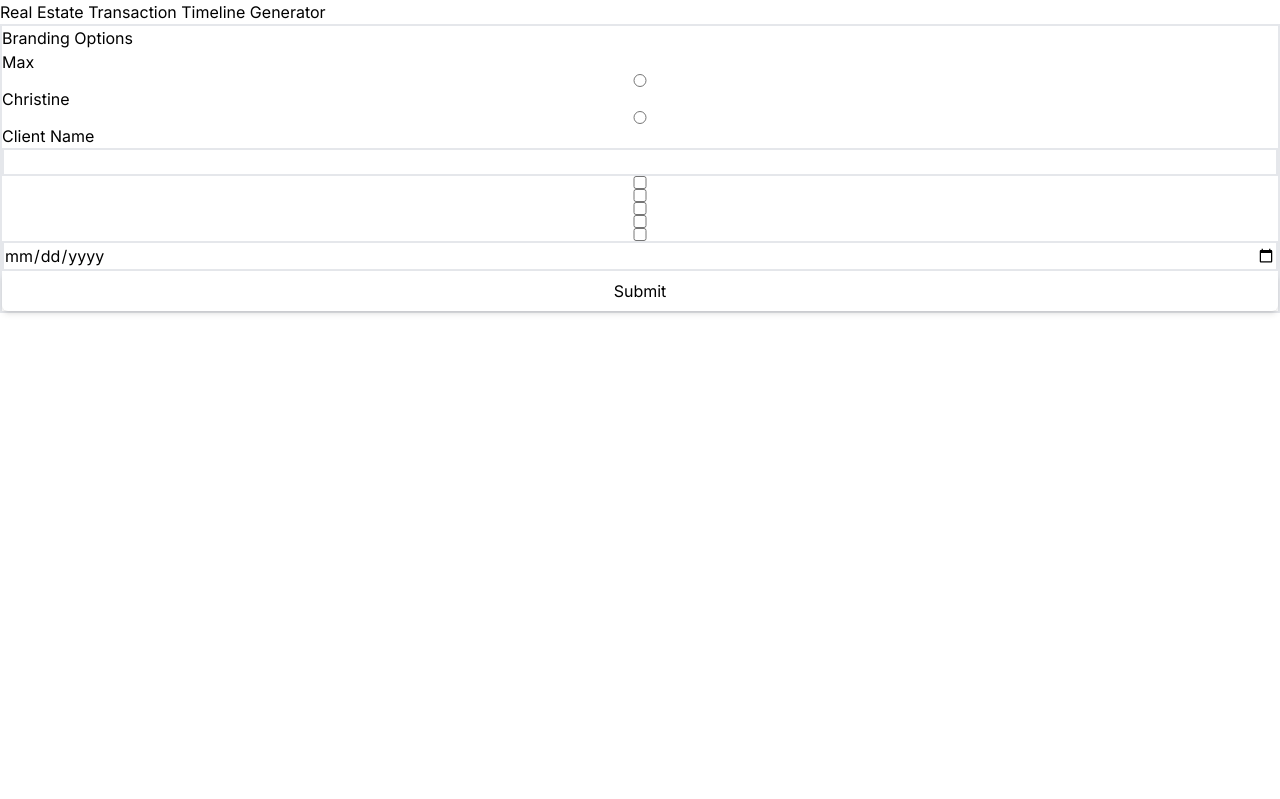
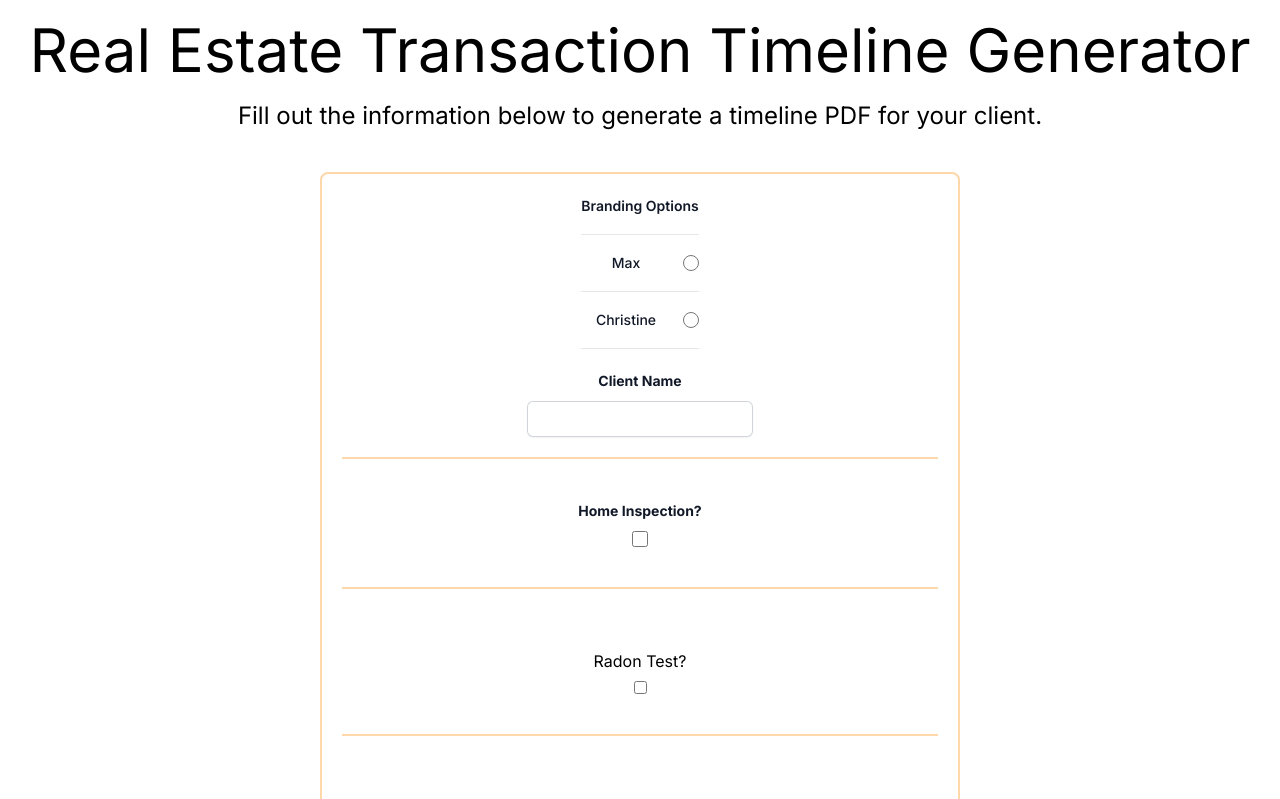
Before and after one commit to MaxHolzmann/real-estate-timeline-gen, a Next.js app: page / in a window 1280 px wide. Shown: the top 799 px of the page. Built offline with nearby package versions, Linux system fonts and the light colour scheme.

Commit message:
begins design of all forms

```diff
--- a/app/components/PrintPage.js
+++ b/app/components/PrintPage.js
@@ -5,16 +5,46 @@ const PrintPage = forwardRef((props, ref) => {
 
   const timelineInfo = { ...timeline };
 
-  console.log("timeline info", timelineInfo);
+  const fixedDates = {
+    homeInspectionDueDate: new Date(
+      timelineInfo.homeInspectionDueDate
+    ).toLocaleDateString("US-EN", { timeZone: "UTC" }),
+    radonInspectionDueDate: new Date(
+      timelineInfo.radonInspectionDueDate
+    ).toLocaleDateString("US-EN", {
+      timeZone: "UTC",
+    }),
+    wellWaterSepticDueDate: new Date(
+      timelineInfo.wellWaterSepticDueDate
+    ).toLocaleDateString("US-EN", {
+      timeZone: "UTC",
+    }),
+    appraisalDueDate: new Date(
+      timelineInfo.appraisalDueDate
+    ).toLocaleDateString("US-EN", {
+      timeZone: "UTC",
+    }),
+    loanCommitmentDueDate: new Date(
+      timelineInfo.loanCommitmentDueDate
+    ).toLocaleDateString("US-EN", {
+      timeZone: "UTC",
+    }),
+    closingDate: new Date(timelineInfo.closingDate).toLocaleDateString(
+      "US-EN",
+      {
+        timeZone: "UTC",
+      }
+    ),
+  };
 
   /*
- ORDER OF TIMELINE
-  Home inspection?
-  Radon Test?
-  well / water / septic?
-  appraisal
-  loan commitment
-  closing date, utility reminder
+  Example from my previous project on how I fixed date formatting without giving the wrong dates.
+    entered.map((entry) => {
+    entry.hours = entry.hours;
+    entry.date = new Date(entry.date).toLocaleDateString("US-EN", {
+      timeZone: "UTC",
+    });
+  });
   */
 
   return (
@@ -38,7 +68,7 @@ const PrintPage = forwardRef((props, ref) => {
                 <b>Home Inspection:</b> Please call a home inspector to schedule
                 the home inspection as soon as possible. Any negotiations with
                 respect to the report are due by{" "}
-                <b>{timelineInfo.homeInspectionDueDate}</b>
+                <b>{fixedDates.homeInspectionDueDate}</b>
               </p>
             </div>
           </>
@@ -51,7 +81,7 @@ const PrintPage = forwardRef((props, ref) => {
             <div>
               <p>
                 <b>Radon Test:</b> The Radon test and any negotiations are due
-                by <b>{timelineInfo.radonInspectionDueDate}</b>
+                by <b>{fixedDates.radonInspectionDueDate}</b>
               </p>
             </div>
           </>
@@ -65,7 +95,7 @@ const PrintPage = forwardRef((props, ref) => {
               <p>
                 <b>Well, Water & Septic Tests:</b> Any tests or negotiations
                 with respect to the Well / Water / Septic are due by{" "}
-                <b>{timelineInfo.wellWaterSepticDueDate}</b>
+                <b>{fixedDates.wellWaterSepticDueDate}</b>
               </p>
             </div>
           </>
@@ -78,9 +108,9 @@ const PrintPage = forwardRef((props, ref) => {
             <div>
               <p>
                 <b>Appraisal:</b> Your lender's appraisal is due by{" "}
-                <b>{timelineInfo.appraisalDueDate}</b>. You will not need to
-                take any action regarding the appraisal, besides responding to
-                any requests from your lender.
+                <b>{fixedDates.appraisalDueDate}</b>. You will not need to take
+                any action regarding the appraisal, besides responding to any
+                requests from your lender.
               </p>
             </div>
           </>
@@ -92,7 +122,7 @@ const PrintPage = forwardRef((props, ref) => {
           <>
             <p>
               <b>Appraisal:</b> Your lender's Loan Commitment is due by{" "}
-              <b>{timelineInfo.loanCommitmentDueDate}</b>. You will not need to
+              <b>{fixedDates.loanCommitmentDueDate}</b>. You will not need to
               take any action regarding your Loan Commitment, besides responding
               to any requests from your lender.
             </p>
@@ -104,7 +134,7 @@ const PrintPage = forwardRef((props, ref) => {
         <div>
           <p>
             <b>Utilities:</b> As we near the closing date (
-            <b>{timeline.closingDate}</b>), please remember to contact &
+            <b>{fixedDates.closingDate}</b>), please remember to contact &
             transfer the utilities into your name, effective on the closing
             date.
           </p>
@@ -118,7 +148,7 @@ const PrintPage = forwardRef((props, ref) => {
           </p>
         </div>
 
-        <div>
+        <div className="text-center">
           <p>
             Again, Congratulations! Please do not hesitate to call or text with
             any questions you may have as we go through this process together!
--- a/app/page.js
+++ b/app/page.js
@@ -14,6 +14,16 @@ export default function Home() {
     control,
     formState: { errors },
   } = useForm();
+
+  const brandingOptions = [
+    { id: 1, name: "Max" },
+    { id: 2, name: "Christine" },
+  ];
+
+  const responsibilityOptions = [
+    { id: 1, name: "Buyer" },
+    { id: 2, name: "Seller" },
+  ];
 
   const onSubmit = (data) => {
     console.log(data);
@@ -36,19 +46,32 @@ export default function Home() {
       return (
         <>
           <label>Home Inspection Due Date</label>
-          <input type="date" {...register("homeInspectionDueDate")}></input>
+          <input
+            type="date"
+            className="rounded-md p-2 border-2 border-orange-200 shadow-sm"
+            {...register("homeInspectionDueDate")}
+          ></input>
           <label>Buyer or Seller Responsibility?</label>
+
+          <div className="flex gap-3 py-3 px-4 border-b border-t">
+            <label>Buyer</label>
             <input
               type="radio"
               value="buyer"
+              className="h-4 w-4 border-gray-300 text-indigo-600 focus:ring-indigo-600"
               defaultChecked
               {...register("homeInspectionBuyerOrSeller")}
             ></input>
+          </div>
+          <div className="flex gap-3 py-3 border-b px-4">
+            <label className="">Seller</label>
             <input
               type="radio"
+              className="h-4 w-4 border-gray-300 text-indigo-600 focus:ring-indigo-600"
               value="seller"
               {...register("homeInspectionBuyerOrSeller")}
             ></input>
+          </div>
         </>
       );
     }
@@ -64,19 +87,31 @@ export default function Home() {
       return (
         <>
           <label>Radon Inspection Due Date</label>
-          <input type="date" {...register("radonInspectionDueDate")}></input>
+          <input
+            type="date"
+            className="rounded-md p-2 border-2 border-orange-200 shadow-sm"
+            {...register("radonInspectionDueDate")}
+          ></input>
           <label>Buyer or Seller Responsibility?</label>
+          <div className="flex gap-3 py-3 px-4 border-b border-t">
+            <label>Buyer</label>
             <input
               type="radio"
               value="buyer"
+              className="h-4 w-4 border-gray-300 text-indigo-600 focus:ring-indigo-600"
               defaultChecked
               {...register("radonInspectionBuyerOrSeller")}
             ></input>
+          </div>
+          <div className="flex gap-3 py-3 border-b px-4">
+            <label className="">Seller</label>
             <input
               type="radio"
+              className="h-4 w-4 border-gray-300 text-indigo-600 focus:ring-indigo-600"
               value="seller"
               {...register("radonInspectionBuyerOrSeller")}
             ></input>
+          </div>
         </>
       );
     }
@@ -92,19 +127,31 @@ export default function Home() {
       return (
         <>
           <label>Well / Water / Septic Inspection Due Date</label>
-          <input type="date" {...register("wellWaterSepticDueDate")}></input>
+          <input
+            type="date"
+            className="rounded-md p-2 border-2 border-orange-200 shadow-sm"
+            {...register("wellWaterSepticDueDate")}
+          ></input>
           <label>Buyer or Seller Responsibility?</label>
+          <div className="flex gap-3 py-3 px-4 border-b border-t">
+            <label>Buyer</label>
             <input
               type="radio"
               value="buyer"
+              className="h-4 w-4 border-gray-300 text-indigo-600 focus:ring-indigo-600"
               {...register("wellWaterSepticBuyerOrSeller")}
             ></input>
+          </div>
+          <div className="flex gap-3 py-3 border-b px-4">
+            <label className="">Seller</label>
             <input
               type="radio"
+              className="h-4 w-4 border-gray-300 text-indigo-600 focus:ring-indigo-600"
               value="seller"
               defaultChecked
               {...register("wellWaterSepticBuyerOrSeller")}
             ></input>
+          </div>
         </>
       );
     }
@@ -120,7 +167,11 @@ export default function Home() {
       return (
         <>
           <label>Appraisal Due Date</label>
-          <input type="date" {...register("appraisalDueDate")}></input>
+          <input
+            type="date"
+            className="rounded-md p-2 border-2 border-orange-200 shadow-sm"
+            {...register("appraisalDueDate")}
+          ></input>
         </>
       );
     }
@@ -136,7 +187,11 @@ export default function Home() {
       return (
         <>
           <label>Loan Commitment Due Date</label>
-          <input type="date" {...register("loanCommitmentDueDate")}></input>
+          <input
+            type="date"
+            className="rounded-md p-2 border-2 border-orange-200 shadow-sm"
+            {...register("loanCommitmentDueDate")}
+          ></input>
         </>
       );
     }
@@ -164,74 +219,135 @@ Buyer or Seller Name field
 
   return (
     <>
-      <div>
+      <div className="flex flex-col items-center">
         <div className="">
-          <h1 className="">Real Estate Transaction Timeline Generator</h1>
+          <h1 className="text-6xl text-center m-5">
+            Real Estate Transaction Timeline Generator
+          </h1>
+          <h2 className="text-2xl text-center mb-10">
+            Fill out the information below to generate a timeline PDF for your
+            client.
+          </h2>
         </div>
 
         <form
           onSubmit={handleSubmit(onSubmit)}
-          className="border-2 flex flex-col"
+          className="border-2 border-orange-200 rounded-lg flex flex-col items-center w-1/2 text-center p-5"
         >
-          <h2>Branding Options</h2>
+          <fieldset>
+            <legend className="text-sm font-semibold leading-6 text-gray-900">
+              Branding Options
+            </legend>
+            <div className="mt-4 divide-y divide-gray-200 border-b border-t border-gray-200">
+              {brandingOptions.map((side, sideIdx) => (
+                <div key={sideIdx} className="relative flex items-start py-4">
+                  <div className="min-w-0 flex-1 text-sm leading-6">
+                    <label className="select-none font-medium text-gray-900">
+                      {side.name}
+                    </label>
+                  </div>
+                  <div className="ml-3 flex h-6 items-center">
+                    <input
+                      defaultChecked={side.id === null}
+                      id={`side-${side.id}`}
+                      value={side.name}
+                      name="plan"
+                      type="radio"
+                      className="h-4 w-4 border-gray-300 text-indigo-600 focus:ring-indigo-600"
+                      {...register("branding")}
+                    />
+                  </div>
+                </div>
+              ))}
+            </div>
+          </fieldset>
 
-          <label>Max</label>
-          <input type="radio" value="Max" {...register("branding")}></input>
-          <label>Christine</label>
+          <div className="mt-5">
+            <label
+              htmlFor="email"
+              className="block text-sm font-bold leading-6 text-gray-900"
+            >
+              Client Name
+            </label>
+            <div className="mt-2">
               <input
-            type="radio"
-            value="Christine"
-            {...register("branding")}
-          ></input>
+                type="text"
+                placeholder=""
+                className="block w-full rounded-md border-0 py-1.5 px-2 text-gray-900 shadow-sm ring-1 ring-inset ring-gray-300 placeholder:text-gray-400 focus:ring-2 focus:ring-inset focus:ring-indigo-600 sm:text-sm sm:leading-6"
+                {...register("clientName")}
+              />
+            </div>
+          </div>
 
-          <label>Client Name</label>
-          <input type="text" className="border-2" {...register("clientName")} />
-
+          <div className="flex flex-col gap-2 items-center mt-5 border-b-2 border-t-2 border-orange-200 w-full py-10">
+            <label className="block text-sm font-bold leading-6 text-gray-900">
+              Home Inspection?
+            </label>
             <input
               type="checkbox"
-            className="border-2"
+              className="h-4 w-4 rounded border-gray-300 text-indigo-600 focus:ring-indigo-600"
               {...register("homeInspectionCheck")}
             />
             <HomeInspection control={control}></HomeInspection>
+          </div>
 
+          <div className="flex flex-col gap-2 p-2 items-center mt-5 border-b-2 border-orange-200 w-full py-10">
+            <label>Radon Test?</label>
             <input
               type="checkbox"
               className="border-2"
               {...register("radonInspectionCheck")}
             />
             <RadonInspection control={control}></RadonInspection>
+          </div>
 
+          <div className="flex flex-col gap-2 p-2 items-center mt-5 border-b-2 border-orange-200 w-full py-10">
+            <label>Well / Water / Septic Test?</label>
             <input
               type="checkbox"
               className="border-2"
               {...register("wellWaterSepticCheck")}
             ></input>
             <WellWaterSeptic control={control}></WellWaterSeptic>
+          </div>
 
+          <div className="flex flex-col gap-2 p-2 items-center mt-5 border-b-2 border-orange-200 w-full py-10">
+            <label>Appraisal Contingency?</label>
             <input
               type="checkbox"
               className="border-2"
               {...register("appraisalCheck")}
             ></input>
             <Appraisal control={control}></Appraisal>
+          </div>
 
+          <div className="flex flex-col gap-2 p-2 items-center mt-5 border-b-2 border-orange-200 w-full py-10">
+            <label>Financing Contingency?</label>
             <input
               type="checkbox"
               className="border-2"
               {...register("loanCommitmentCheck")}
             ></input>
             <LoanCommitment control={control}></LoanCommitment>
+          </div>
 
+          <div className="flex flex-col items-center gap-2 m-5">
+            <label>Closing Date</label>
             <input
               type="date"
-            className="border-2"
+              className="rounded-md p-2 border-2 border-orange-200 shadow-sm"
               {...register("closingDate")}
             ></input>
+          </div>
 
           {/* errors will return when field validation fails  */}
           {/* {errors.exampleRequired && <span>This field is required</span>} */}
 
-          <input className="rounded-md p-2 shadow-md " type="submit" />
+          <input
+            className="py-2 px-3 mt-5 bg-orange-400 text-white rounded-md shadow-md border-orange-400 border-2 hover:bg-white hover:text-orange-400 hover:scale-105"
+            type="submit"
+            value="Generate PDF"
+          ></input>
         </form>
 
         <div className="hidden">
```
Lines whose indentation alone changed are shown as unchanged.
